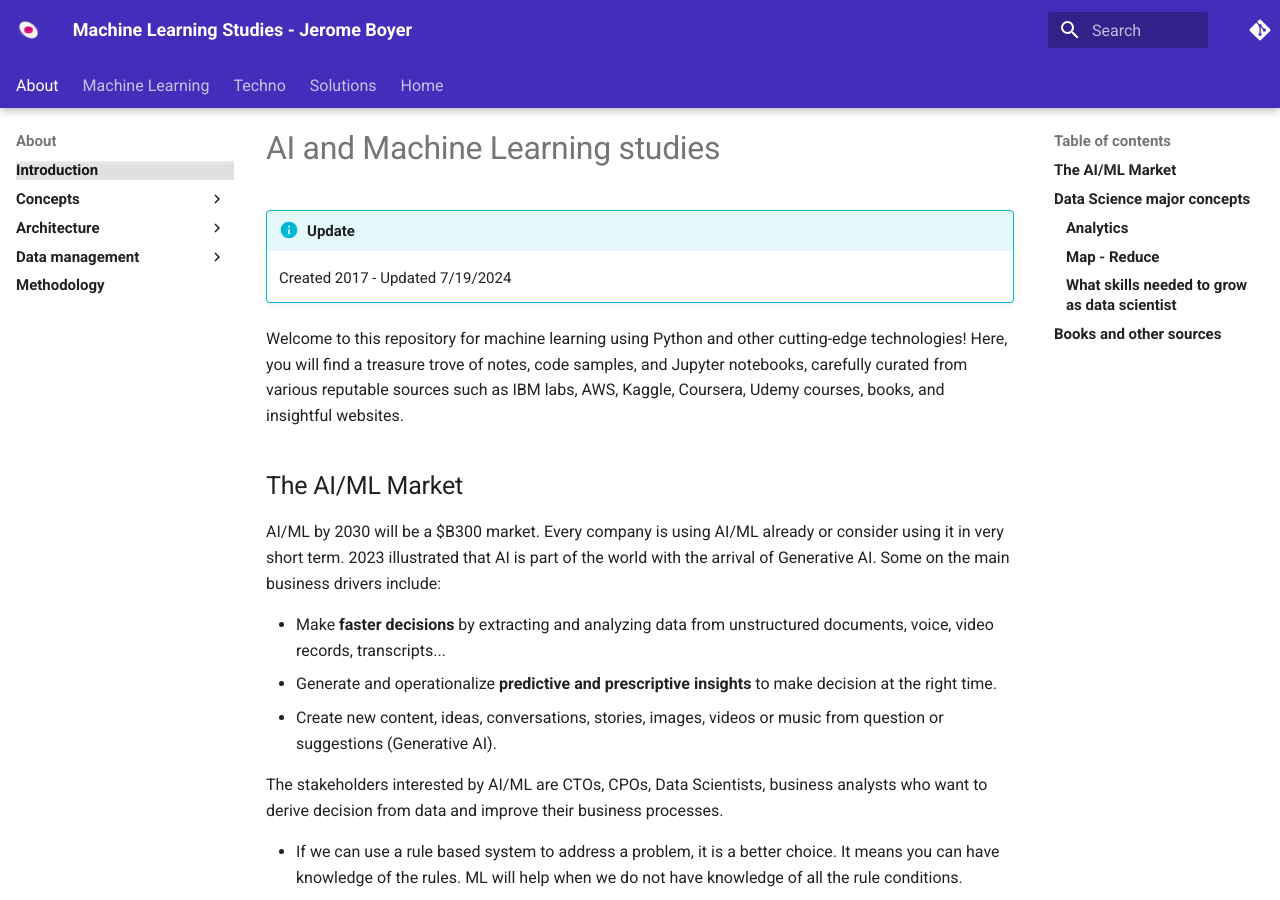
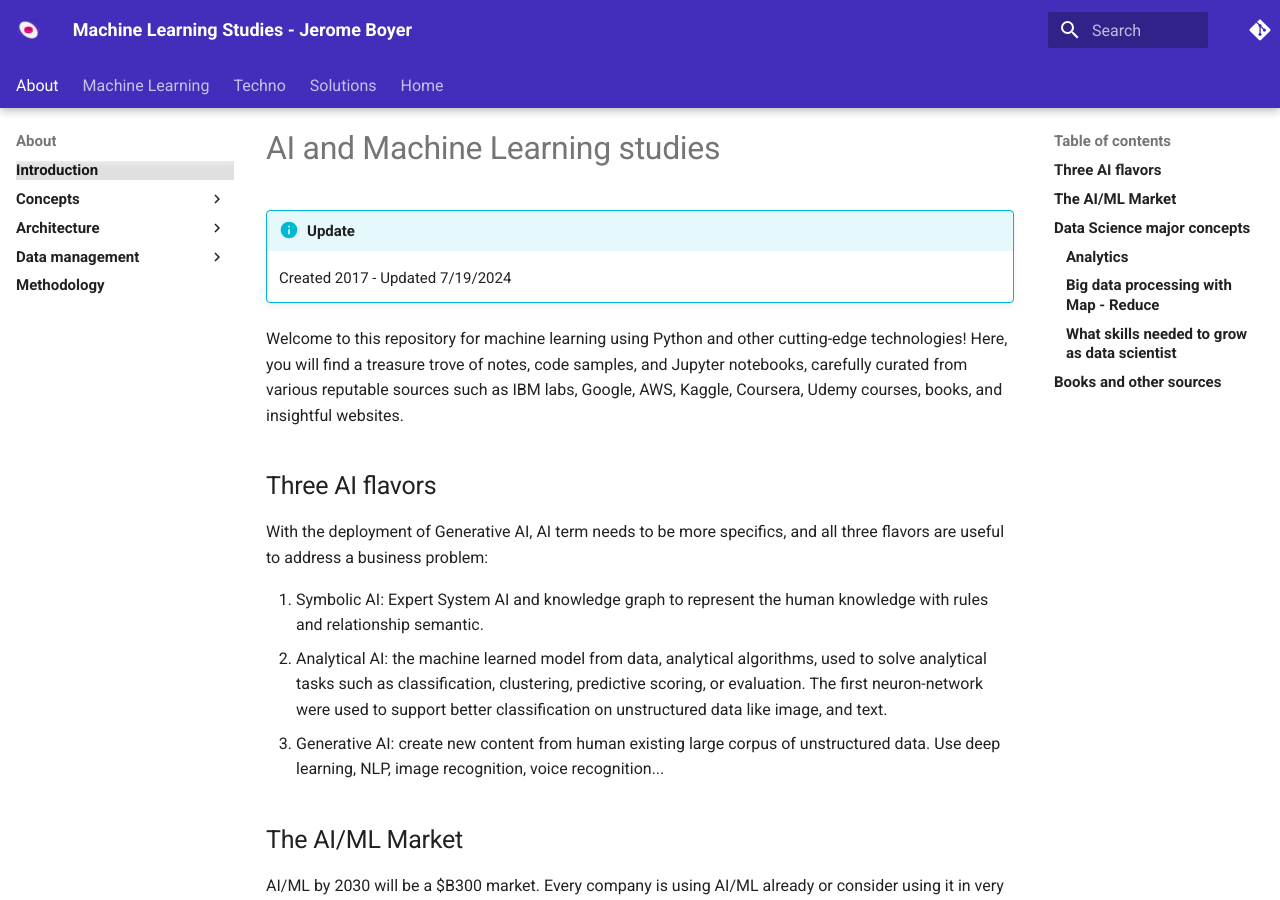
Before and after one commit to jbcodeforce/ML-studies, an MkDocs documentation site: the page built from docs/index.md, in a window 1280 px wide and 900 px high. Built offline with MkDocs 1.6.1 and Material for MkDocs 9.7.7, drawn with Linux system fonts in a browser that asks for light colours; comment, search, counter and statistics services are not loaded; some of the changed text lies outside the part shown.

Commit message:
update genai intro and doc processing sol

```diff
--- a/docs/index.md
+++ b/docs/index.md
@@ -3,7 +3,15 @@
 !!! info "Update"
     Created 2017 - Updated 7/19/2024
 
-Welcome to this repository for machine learning using Python and other cutting-edge technologies! Here, you will find a treasure trove of notes, code samples, and Jupyter notebooks, carefully curated from various reputable sources such as IBM labs, AWS, Kaggle, Coursera, Udemy courses, books, and insightful websites.
+Welcome to this repository for machine learning using Python and other cutting-edge technologies! Here, you will find a treasure trove of notes, code samples, and Jupyter notebooks, carefully curated from various reputable sources such as IBM labs, Google, AWS, Kaggle, Coursera, Udemy courses, books, and insightful websites.
+
+## Three AI flavors
+
+With the deployment of Generative AI, AI term needs to be more specifics, and all three flavors are useful to address a business problem:
+
+1. Symbolic AI: Expert System AI and knowledge graph to represent the human knowledge with rules and relationship semantic.
+1. Analytical AI: the machine learned model from data, analytical algorithms, used to solve analytical tasks such as classification, clustering, predictive scoring, or evaluation. The first neuron-network were used to support better classification on unstructured data like image, and text.
+1. Generative AI: create new content from human existing large corpus of unstructured data. Use deep learning, NLP, image recognition, voice recognition...
 
 ## The AI/ML Market
 
@@ -58,7 +66,7 @@ Statistics does not apply well to large-scale inference problems that big data b
 The curse of big data is the fact that when we search for patterns in very, very large data sets with billions or trillions of data points and thousands of metrics,  we are bound to identify coincidences that have no predictive power.
 
 
-### Map - Reduce
+### Big data processing with Map - Reduce
 
 One of the classical approach to run analytics on big data is to use the map-reduce algorithm, which can be summarized as:
 
@@ -99,8 +108,18 @@ But the 5 important categories are: 1/ Mathematics, 2/ Statistics, 3/ Python, 4/
     Overfitting is a common problem in machine learning, where a model performs well on training data but does not generalize well to unseen data. [Read more in fitting section](./concepts/index.md/#fitting)
 
 ???- question "What are the steps involved in the machine learning pipeline?"
+    A typical machine learning pipeline involves several steps, which can be summarized as:
+
+    1. Define the problem
+    1. Collect and Prepare Data: Gather, clean and preprocess it to make it suitable for machine learning. This can include tasks such as data wrangling, feature engineering, and data splitting.
+    1. Select a Model
+    1. Train the Model: Use the training data to train the model, adjust the model's parameters to minimize the prediction errors.
+    1. Evaluate the Model on test data using metrics such as accuracy, precision, recall, and F1 score.
+    1. Optimize the Model by tuning hyperparameters, adding or removing features, or trying different models.
+    1. Deploy the Model and monitor the model performance to maintain high-quality predictions over time.
 
 ???- question "Compare and contrast classification and regression algorithms"
+    **Classification** algorithms are used to predict categorical labels or class labels. **Regression** algorithms are used to predict continuous values.
 
 ???- question "What are the evaluation metrics commonly used?"
     Accuracy, Precision  and recall, F1-Score, MSE, Root MSE, R-squared, Area Under the ROC Curve, MAP,... See [this section](./concepts/index.md/#common-performance-metrics-used)
@@ -109,8 +128,16 @@ But the 5 important categories are: 1/ Mathematics, 2/ Statistics, 3/ Python, 4/
     Split your data into training and validation sets. Use techniques like k-fold cross-validation to assess the model's performance across different hyperparameter values. Iterate through different regularization strengths and evaluate the model's performance metrics (e.g., accuracy, mean squared error) to find the optimal balance between bias and variance.
 
 ???- question "How does feature selection impact machine learning models? Discuss different feature selection methods."
+    Feature selection helps 1/ **reducing overfitting**, which occurs when there is noise in the training data, 2/ improve the **interpretability** of the model by identifying the most important features that contribute to the prediction, 3/ reduce the computational **cost of training** and using the model, 4/ improve the **accuracy** of the model by reducing the noise in the data.
 
-???- question "Explain the concept of ensemble learning."
+    **Different feature selection methods:**
+
+    * **Filter** methods involve selecting features based on their statistical properties, such as correlation with the target variable or variance. These methods are computationally efficient and can be used as a preprocessing step before training the model.
+    * **Wrapper** methods involve selecting features based on their impact on the performance of the model. These methods use a search algorithm to find the subset of features that maximizes the performance of the model. Wrapper methods can be computationally expensive, but they can often lead to better performance than filter methods.
+    * **Embedded** methods learn which features are important while training the model. Examples of embedded methods include LASSO (Least Absolute Shrinkage and Selection Operator) and Ridge Regression.
+    * **Ensemble** methods involve combining multiple feature selection methods to select a subset of features. These methods can be more robust than individual methods and can lead to better performance. Examples of ensemble methods include recursive feature elimination and random forests.
+
+
 
 ## Books and other sources
 
--- a/docs/techno/gcp/index.md
+++ b/docs/techno/gcp/index.md
@@ -58,6 +58,7 @@ Interesting features:
 ???+ info "Grounding"
      [Grounding](https://cloud.google.com/vertex-ai/generative-ai/docs/grounding/overview) is the ability to connect model output to verifiable sources of information. It reduces model hallucinations, links model responses to specific information, and it enhances the trustworthiness. LLM responses are based on Google Search to get public knowledge as facts. Grounding can be done with enterprise data using Vertex AI Search.
 
+## Document AI
 
 ## Hands-on
 
```
Also changed, not shown: other parts of docs/index.md (+1 -0 lines), docs/genAI/index.md (+2 -1 lines), docs/architecture/diagrams/doc-processing-gcp.drawio.png (added).
